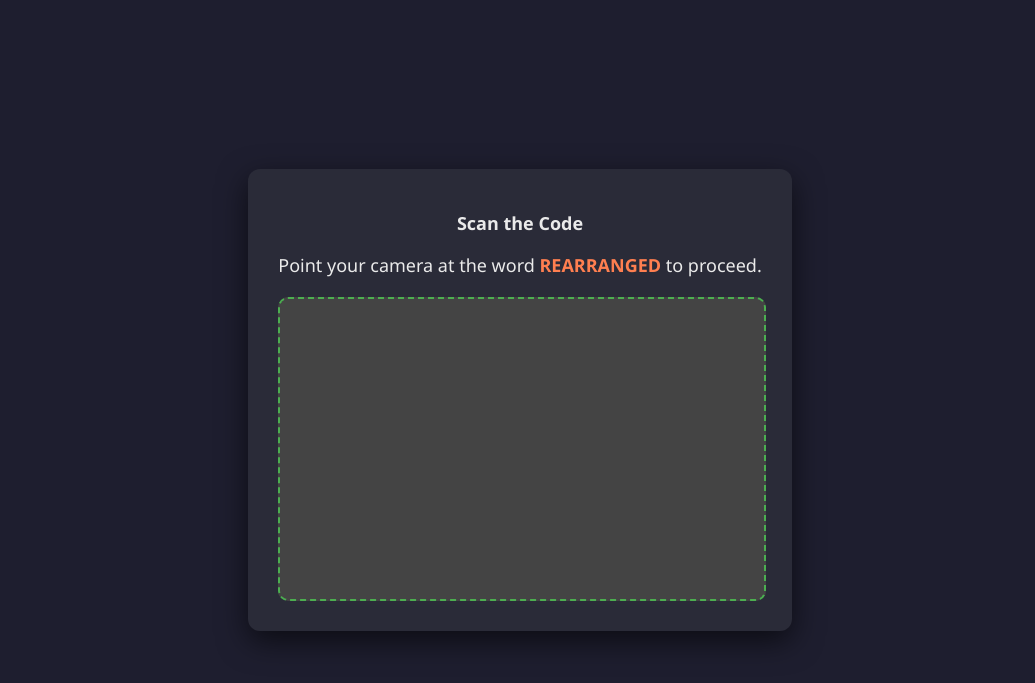
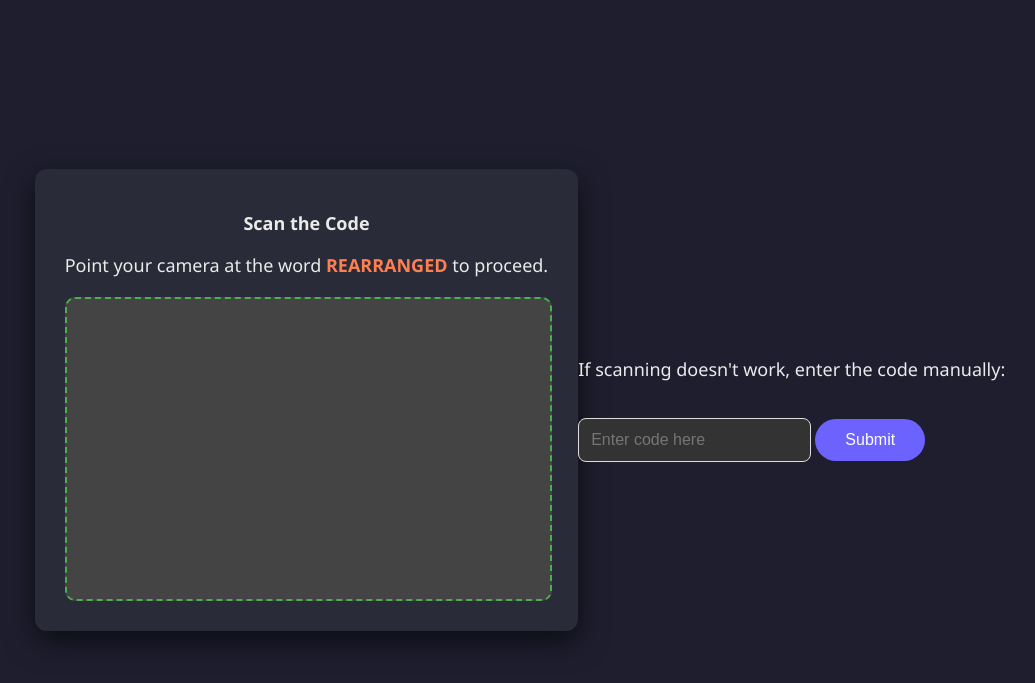
Before and after one commit to Nuhayd12/AI_LAB_LOCKDOWN, a Flask app: page /scan2 in a window 1280 px wide. Shown: the top 683 px of the page, without its empty margins (120-1155 px from the left). Run offline with Flask 3, Linux system fonts and the light colour scheme; some libraries are stand-ins or nearby versions.

```diff
--- a/templates/scan.html
+++ b/templates/scan.html
@@ -17,6 +17,11 @@
         <div id="feedback" style="display:none;">Scanning Successful! Redirecting...</div>
     </div>
     <div>
+        <p>If scanning doesn't work, enter the code manually:</p>
+        <form method="POST" action="/scan">
+            <input type="text" name="manual-code" placeholder="Enter code here" required>
+            <button type="submit">Submit</button>
+        </form>
     </div>
     <script>
         const video = document.createElement("video");
--- a/templates/scan2.html
+++ b/templates/scan2.html
@@ -15,6 +15,13 @@
         <p>Point your camera at the word <strong>REARRANGED</strong> to proceed.</p>
         <div id="scanner-container"></div>
         <div id="feedback" style="display:none;">Scanning Successful! Redirecting...</div>
+    </div>
+    <div>
+        <p>If scanning doesn't work, enter the code manually:</p>
+        <form method="POST" action="/scan2">
+            <input type="text" name="manual-code" placeholder="Enter code here" required>
+            <button type="submit">Submit</button>
+        </form>
     </div>
 
     <script>
```
Also changed, not shown: templates/scan3.html (+7 -1 lines).
